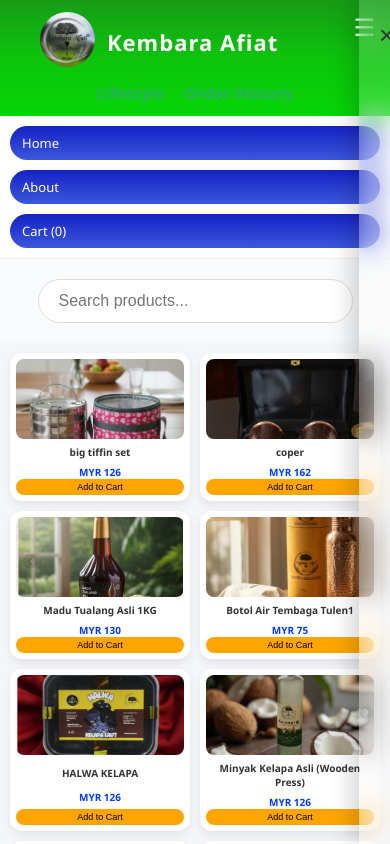
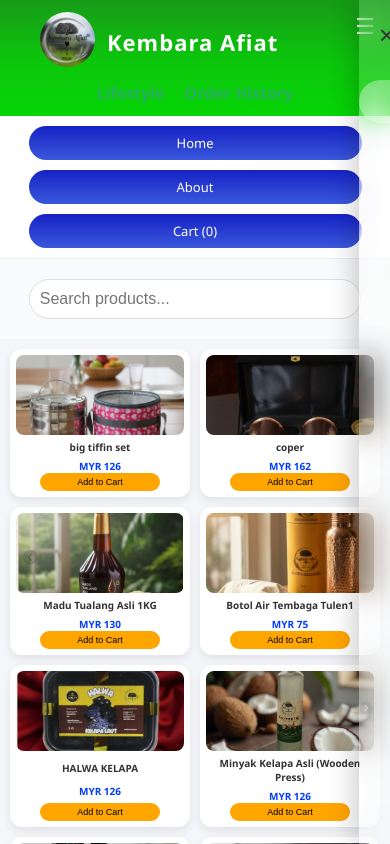
Before and after one commit to Mohamedasbar/KEMBARA-AFIAT2, a React (Create React App) app: page / in a window 390 px wide. Shown: the top 844 px of the page. Built offline with nearby package versions, Linux system fonts and the light colour scheme.

Commit message:
Update style.css

```diff
--- a/src/style.css
+++ b/src/style.css
@@ -531,7 +531,6 @@ footer .link a:hover {
 
 
 
-
 /* ===== MOBILE RESPONSIVE ENHANCEMENTS ===== */
 @media (max-width: 768px) {
   /* Navbar adjustments */
@@ -539,23 +538,32 @@ footer .link a:hover {
     flex-direction: column;
     gap: 10px;
     padding: 10px;
+    align-items: center;
   }
 
   .navbar a {
     padding: 8px 12px;
     font-size: 13px;
+    width: 90%;       /* full width for buttons */
+    text-align: center;
   }
 
   /* Menu icon positioning */
   .menu-icon {
     top: 10px;
     right: 15px;
+    font-size: 24px;
   }
 
   /* Slide menu full height for mobile */
   .slide-menu {
     width: 80%;
     padding-top: 60px;
+  }
+
+  .slide-menu ul li a {
+    width: 100%;
+    padding: 14px;
   }
 
   /* Products grid for mobile */
@@ -569,23 +577,34 @@ footer .link a:hover {
     width: 100%;
     height: auto;
     padding: 6px;
+    display: flex;
+    flex-direction: column;
+    align-items: center;
   }
 
   .product-img {
+    width: 100%;
     height: 100px;
+    object-fit: cover;
+    border-radius: 8px;
   }
 
   .product-box h3 {
     font-size: 12px;
+    margin: 5px 0;
+    text-align: center;
   }
 
   .price {
     font-size: 12px;
+    font-weight: bold;
   }
 
   .product-box button {
     font-size: 10px;
-    padding: 4px 6px;
+    padding: 5px 10px;
+    width: 100%;        /* full width */
+    max-width: 120px;
   }
 
   /* Search input full width on mobile */
@@ -609,6 +628,12 @@ footer .link a:hover {
     padding: 20px;
     margin: 30px 10px;
   }
+
+  /* Add to Cart flying flower z-index fix */
+  .flying-flower {
+    width: 20px;
+    height: 20px;
+  }
 }
 
 /* ===== VERY SMALL SCREENS ===== */
@@ -627,14 +652,43 @@ footer .link a:hover {
 
   .product-box button {
     font-size: 9px;
-    padding: 3px 5px;
+    padding: 4px 6px;
+    width: 100%;
   }
 
   .menu-icon {
-    font-size: 24px;
+    font-size: 22px;
   }
 
   .slide-menu {
     width: 90%;
   }
+
+  .slide-menu ul li a {
+    font-size: 14px;
+    padding: 12px;
+  }
+
+  .search-section input {
+    width: 95%;
+    padding: 10px;
+  }
 }
+
+
+/* ===== FLYING FLOWER ===== */
+.flying-flower {
+  position: fixed;
+  font-size: 24px;
+  pointer-events: none;
+  animation: flyUp 1s ease-out forwards;
+  z-index: 9999;
+}
+
+@keyframes flyUp {
+  0% { transform: translateY(0) scale(1); opacity: 1; }
+  100% { transform: translateY(-150px) scale(0.5); opacity: 0; }
+}
+
+/* Include all previous CSS here, including navbar, products grid, buttons, footer, about, etc. */
+/* Make sure the mobile responsive sections from my previous answer are included */
```
